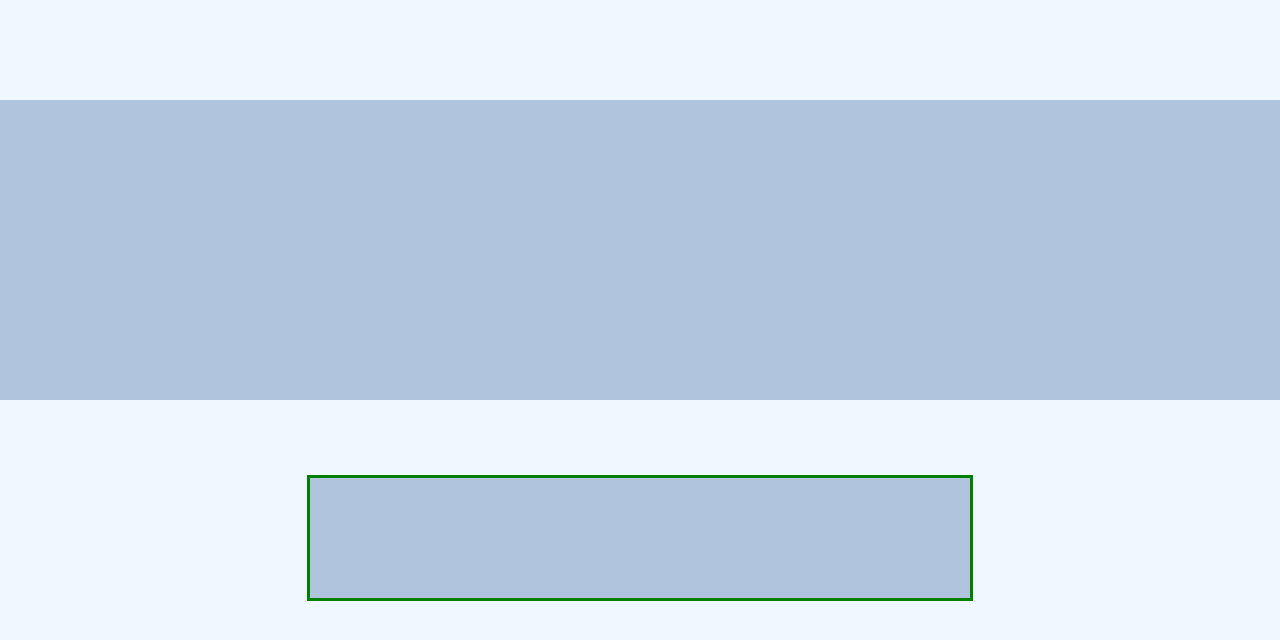
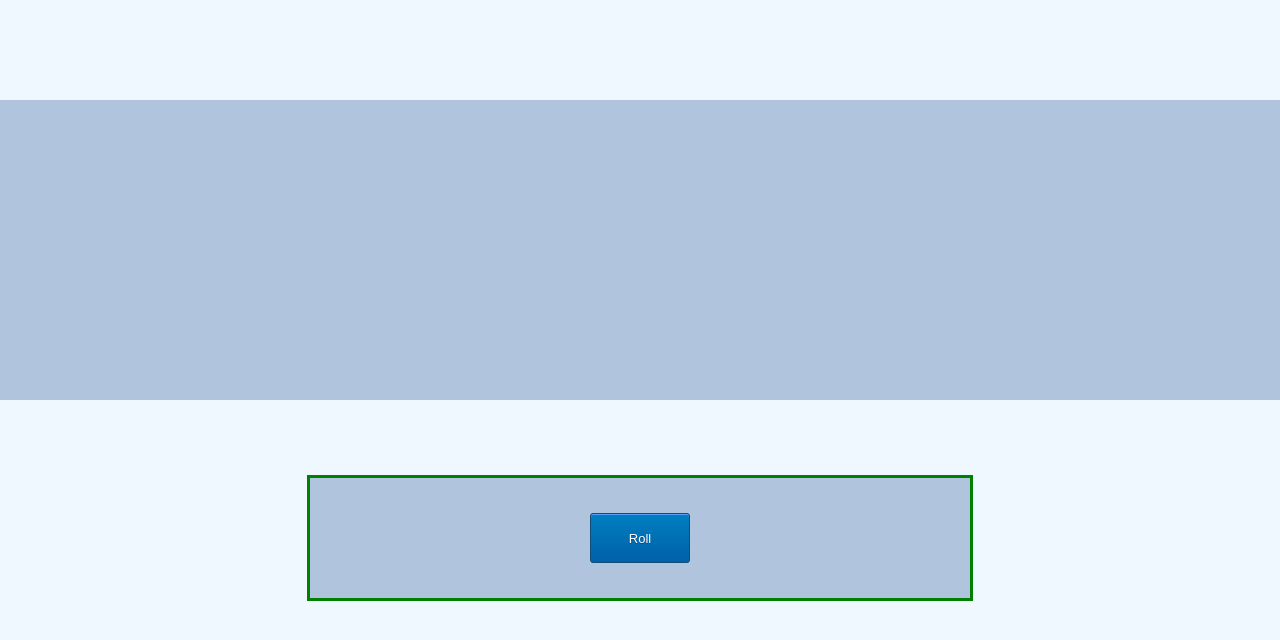
Before and after one commit to NickMagidson/dice-roll-app, a plain HTML site: page index.html in a window 1280 px wide. Drawn offline with Linux system fonts and the light colour scheme.

Commit message:
Roll button

```diff
--- a/index.html
+++ b/index.html
@@ -12,7 +12,7 @@
     <div id="dice-container"></div>
 
     <div id="settings-container">
-
+        <Button class="roll">Roll</Button>
 
     </div>
 </body>
--- a/script.js
+++ b/script.js
@@ -10,8 +10,10 @@ function diceRoll() {
 
 
 // Show results in center of #dice-container
+// let displayDiv = document.
 
 
+// Event listeners for buttons
 
 
 // Tests
--- a/style.css
+++ b/style.css
@@ -32,3 +32,21 @@ body {
     border: 3px solid green;
     padding: 10px;
 }
+
+button {
+    box-shadow:inset 0px 1px 0px 0px #54a3f7;
+	background:linear-gradient(to bottom, #007dc1 5%, #0061a7 100%);
+	background-color:#007dc1;
+	border-radius:3px;
+	border:1px solid #124d77;
+	display:inline-block;
+	cursor:pointer;
+	color:#ffffff;
+	font-family:Arial;
+	font-size:13px;
+	padding:6px 24px;
+	text-decoration:none;
+	text-shadow:0px 1px 0px #154682;
+    width: 100px;
+    height: 50px;
+}
```
